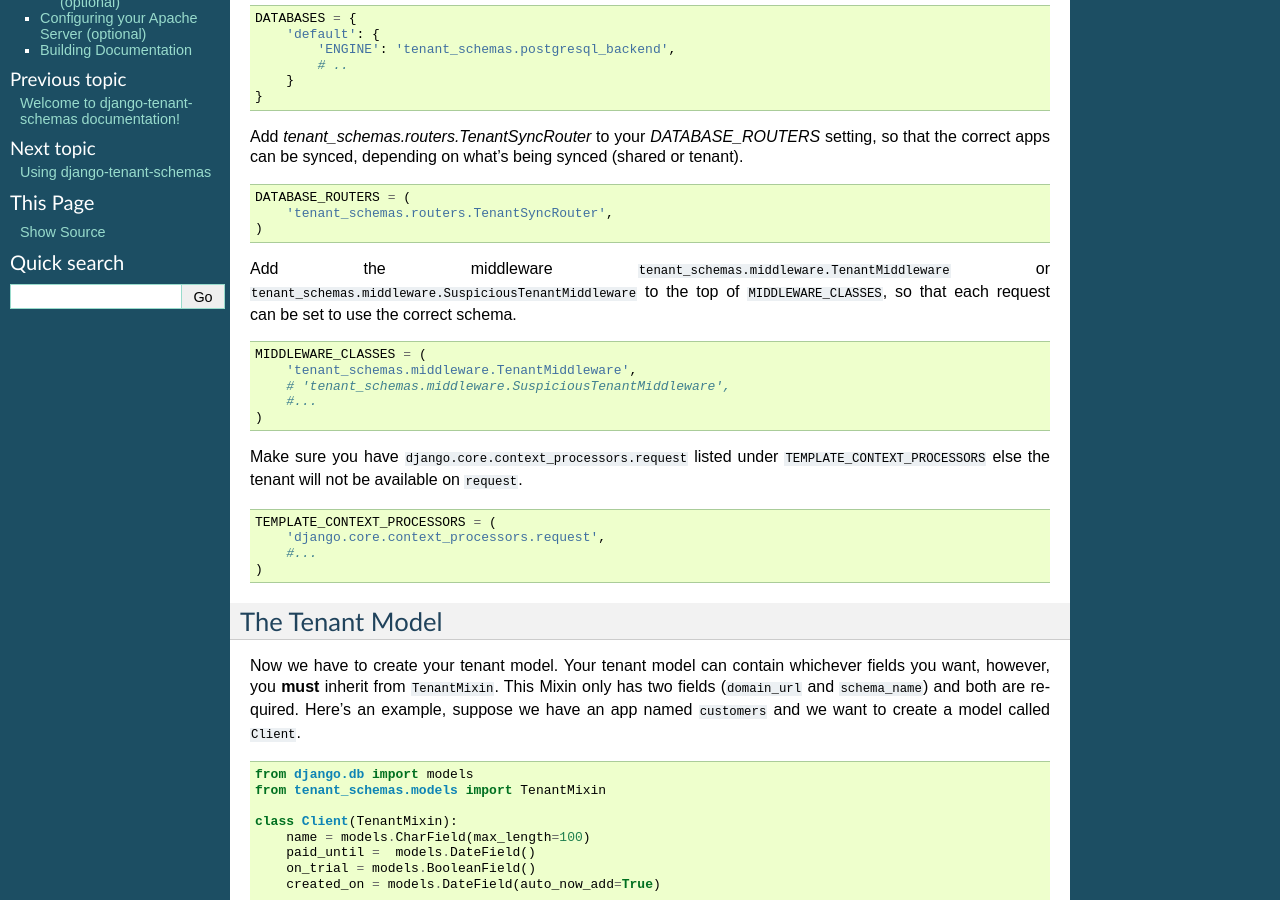
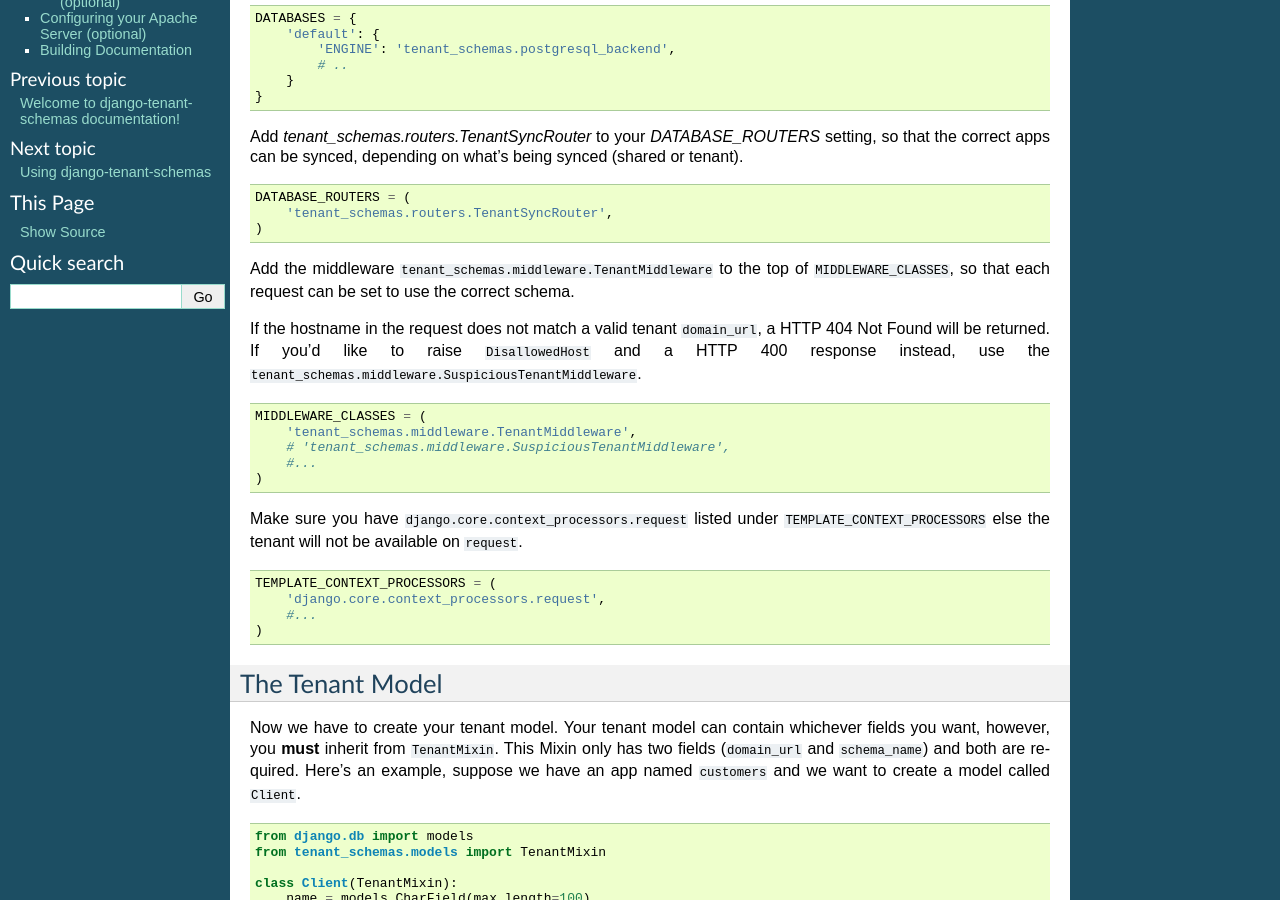
Before and after one commit to bernardopires/django-tenant-schemas, a Sphinx documentation site: the page built from docs/install.rst, in a window 1280 px wide and 900 px high, scrolled down 304 px. Built offline with Sphinx 7.4.7, drawn with Linux system fonts in a browser that asks for light colours; the version number could not be read and is left out.

Commit message:
Update documentation as per Bernard's suggestion.

```diff
--- a/docs/install.rst
+++ b/docs/install.rst
@@ -30,7 +30,9 @@
         'tenant_schemas.routers.TenantSyncRouter',
     )
 
-Add the middleware ``tenant_schemas.middleware.TenantMiddleware`` or ``tenant_schemas.middleware.SuspiciousTenantMiddleware`` to the top of ``MIDDLEWARE_CLASSES``, so that each request can be set to use the correct schema.
+Add the middleware ``tenant_schemas.middleware.TenantMiddleware`` to the top of ``MIDDLEWARE_CLASSES``, so that each request can be set to use the correct schema.
+
+If the hostname in the request does not match a valid tenant ``domain_url``, a HTTP 404 Not Found will be returned. If you'd like to raise ``DisallowedHost`` and a HTTP 400 response instead, use the ``tenant_schemas.middleware.SuspiciousTenantMiddleware``.
 
 .. code-block:: python
 
```
